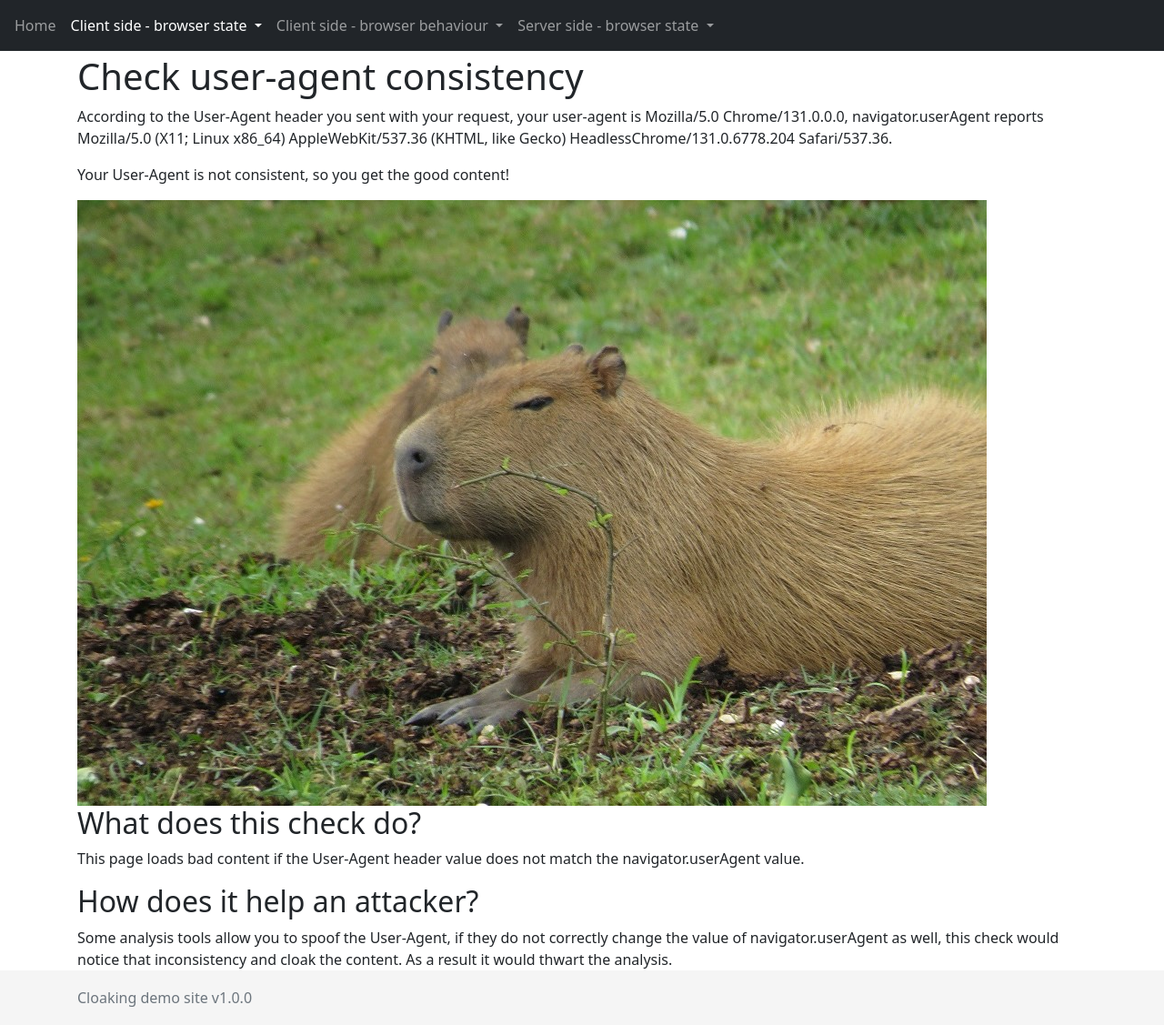
After one commit to Wachizungu/cloakingDemoSite, a Django app: page /cloakingsite/useragentconsistency in a window 1280 px wide. The commit adds this page. Shown: the whole page at 91% size. Run offline with Django 3.2, Linux system fonts and the light colour scheme; some libraries are stand-ins or nearby versions.

Commit message:
Add User-Agent consistency check

```diff
--- a/cloakingSite/templates/cloakingSite/base.html
+++ b/cloakingSite/templates/cloakingSite/base.html
@@ -32,7 +32,7 @@
                         <a class="nav-link{% if nbar == 'home' %} active{% endif %}" href="/cloakingsite">Home</a>
                     </li>
                     <li class="nav-item dropdown">
-                        <a class="nav-link dropdown-toggle{% if nbar == 'fingerprintjs' or nbar == 'microphonecheck' or nbar == 'speakerscheck' or nbar == 'webcamcheck' or nbar == 'immediatebrowserhistory' or nbar == 'datecheck' %} active{% endif %}"
+                        <a class="nav-link dropdown-toggle{% if nbar == 'fingerprintjs' or nbar == 'microphonecheck' or nbar == 'speakerscheck' or nbar == 'webcamcheck' or nbar == 'immediatebrowserhistory' or nbar == 'datecheck' or nbar == 'useragentconsistency' %} active{% endif %}"
                            href="#" id="clientSideState" role="button"
                            data-bs-toggle="dropdown" aria-expanded="false">
                             Client side - browser state
@@ -52,6 +52,8 @@
                                    href="/cloakingsite/datecheck">Date check</a></li>
                             <li><a class="dropdown-item{% if nbar == 'openercheck' %} active{% endif %}"
                                    href="/cloakingsite/openercheckinitial">Opener check</a></li>
+                            <li><a class="dropdown-item{% if nbar == 'useragentconsistency' %} active{% endif %}"
+                                   href="/cloakingsite/useragentconsistency">User-Agent consistency check</a></li>
                         </ul>
                     </li>
                     <li class="nav-item dropdown">
--- /dev/null
+++ b/cloakingSite/templates/cloakingSite/useragent_consistency.html
@@ -0,0 +1,23 @@
+{% extends "cloakingSite/base.html" %}
+{% load static %}
+{% block title %}Check user-agent consistency{% endblock %}
+{% block content %}
+    <h1>Check user-agent consistency</h1>
+    <div id="content"><img src="{% static "images/capybara.jpg" %}" class="img-fluid" alt="Good image - capybara"></div>
+    <h2>What does this check do?</h2>
+    <p>This page loads bad content if the User-Agent header value does not match the navigator.userAgent value.</p>
+    <h2>How does it help an attacker?</h2>
+    <p>Some analysis tools allow you to spoof the User-Agent, if they do not correctly change the value of
+        navigator.userAgent as well, this check would notice that inconsistency and cloak the content. As a result it
+        would thwart the analysis.</p>
+{% endblock %}
+{% block scripts %}
+    <script>
+        $(window).on('load', (async function () {
+            $('#content').load('useragentconsistencycontent', {
+                user_agent: navigator.userAgent,
+                csrfmiddlewaretoken: "{{ csrf_token }}"
+            });
+        }));
+    </script>
+{% endblock %}
--- /dev/null
+++ b/cloakingSite/templates/cloakingSite/useragent_consistency_content.html
@@ -0,0 +1,20 @@
+{% load static %}
+
+{% if consistent is not None %}
+    <p>According to the User-Agent header you sent with your request, your user-agent is {{ http_user_agent }}, navigator.userAgent reports {{ navigator_user_agent }}.</p>
+{% endif %}
+{% if consistent %}
+    <p>Your User-Agent is consistent, so you get the bad content!</p>
+    <img src="{% static "images/danger.jpg" %}" class="img-fluid" alt="Bad image - danger">
+{% else %}
+    <p>Your User-Agent is not consistent, so you get the good content!</p>
+    <img src="{% static "images/capybara.jpg" %}" class="img-fluid" alt="Good image - capybara">
+{% endif %}
+{% block scripts %}
+    {% if consistent and eicar_mode %}
+        <script>
+            {% include 'cloakingSite/downloadfunction.html' %}
+            {% include 'cloakingSite/loadbad.html' %}
+        </script>
+    {% endif %}
+{% endblock %}
--- a/cloakingSite/urls.py
+++ b/cloakingSite/urls.py
@@ -32,4 +32,6 @@ urlpatterns = [
     path('webcammicrophoneaccess', views.webcam_microphone_access_check, name='cloakingSite_webcammicrophoneaccess'),
     path('notification', views.notification, name='cloakingSite_notification'),
     path('geoapi', views.geo_API, name='cloakingSite_geoapi'),
+    path('useragentconsistency', views.useragent_consistency, name='cloakingSite_useragentconsistency'),
+    path('useragentconsistencycontent', views.useragent_consistencycontent, name='cloakingSite_useragentconsistency'),
 ]
--- a/cloakingSite/views.py
+++ b/cloakingSite/views.py
@@ -118,7 +118,7 @@ def referrer_check(request):
 
 def fingerprintjs(request):
     return render(request, 'cloakingSite/fingerprintjs.html',
-                  {'nbar': 'fingerprintjs', 'eicar_mode': settings.EICAR_MODE})
+                  {'nbar': 'fingerprintjs'})
 
 
 def fingerprintjscontent(request):
@@ -270,3 +270,21 @@ def notification(request):
 
 def geo_API(request):
     return render(request, 'cloakingSite/geolocation_API.html', {'nbar': 'geoAPI', 'eicar_mode': settings.EICAR_MODE})
+
+
+def useragent_consistency(request):
+    return render(request, 'cloakingSite/useragent_consistency.html',
+                  {'nbar': 'useragentconsistency'})
+
+
+def useragent_consistencycontent(request):
+    navigator_user_agent = None
+    consistent = None
+    if request.POST:
+        navigator_user_agent = request.POST.get("user_agent")
+        http_user_agent = request.META.get('HTTP_USER_AGENT')
+        consistent = navigator_user_agent == http_user_agent
+
+    return render(request, 'cloakingSite/useragent_consistency_content.html',
+                  {'consistent': consistent, 'navigator_user_agent': navigator_user_agent,
+                   'http_user_agent': http_user_agent, 'eicar_mode': settings.EICAR_MODE})
```
Also changed, not shown: cloakingSite/templates/cloakingSite/useragent_check.html (+7 -2 lines).
